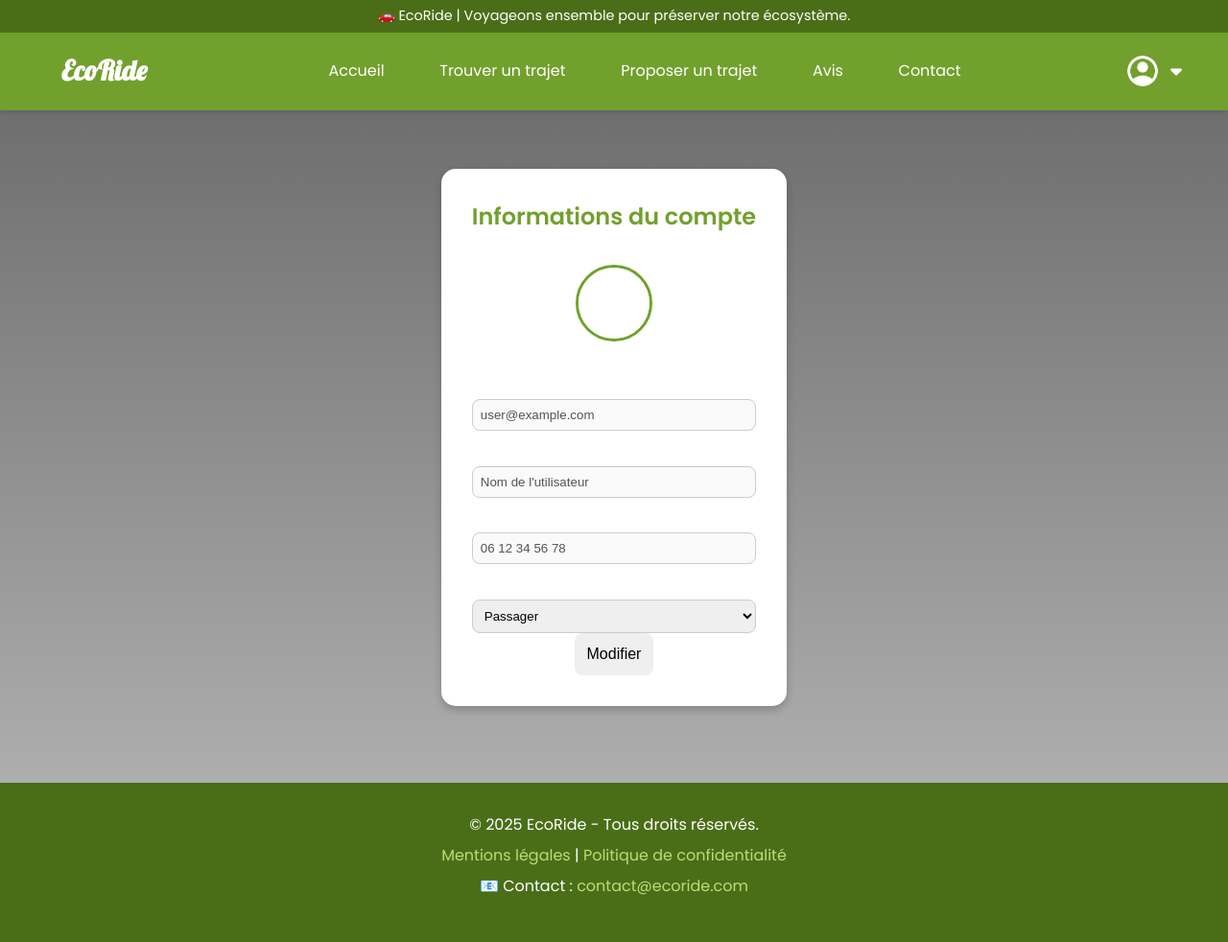
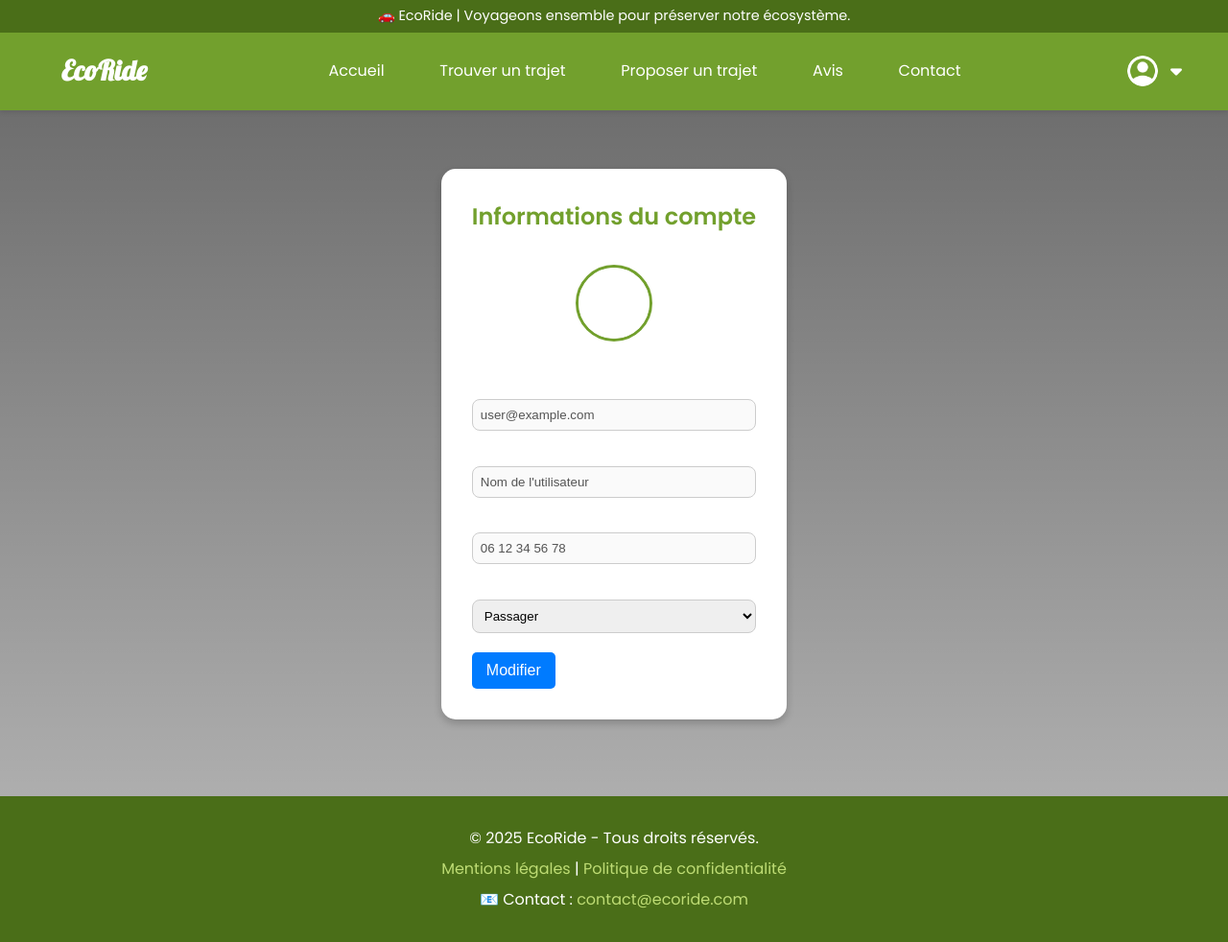
Before and after one commit to devbyKea/EcoRide, a PHP site: page /html/profil.html in a window 1280 px wide. Shown: the whole page at 96% size. Before the commit the page ends 933 px from the top, so only its background shows below. Run offline with PHP 8.4, Linux system fonts and the light colour scheme.

Commit message:
edit btn

```diff
--- a/frontend/css/profil.css
+++ b/frontend/css/profil.css
@@ -395,28 +395,30 @@
   }
 
   .profil-buttons {
-    display: flex;
+    display: flex !important;
     justify-content: space-between;
-    margin-top: 1rem;
-  }
+    margin-top: 20px;
+}
 
   .btn {
-    padding: 0.8rem;
+    padding: 10px 15px;
+    font-size: 16px;
+    background-color: #28a745;
+    color: white;
     border: none;
-    border-radius: 8px;
-    font-size: 1rem;
+    border-radius: 5px;
     cursor: pointer;
-  }
+}
 
-  .edit-btn {
-    background-color: var(--accent-orange);
-    color: white;
-  }
+  .btn-edit {
+    background-color: #007bff;
+}
 
-  .save-btn {
-    background-color: var(--dark-green);
-    color: white;
-  }
+  .btn-save {
+    background-color: #28a745;
+    display: none;
+}
+
 
   #chauffeur-section {
     margin-top: 1.5rem;
--- a/frontend/html/profil.html
+++ b/frontend/html/profil.html
@@ -109,6 +109,7 @@
     </div>
 
     <!-- ====== Profil Card ====== -->
+<!-- ====== Profil Card ====== -->
 <div class="profil-card">
   <h2>Informations du compte</h2>
   <img src="img/icons/account_circle.png" alt="Photo de profil" class="profil-image">
@@ -130,16 +131,15 @@
       <option value="chauffeur_passager">Chauffeur & Passager</option>
   </select>
 
-
   <!-- Section supplémentaire pour Chauffeur -->
   <div id="chauffeur-section" style="display: none;">
       <h3>Informations Chauffeur</h3>
 
       <label for="plaque">Plaque d'immatriculation :</label>
-  <input type="text" class="plaque">
+      <input type="text" id="plaque">
 
       <label for="date-immatriculation">Date de première immatriculation :</label>
-  <input type="date" class="date-immatriculation">
+      <input type="date" id="date-immatriculation">
 
       <h4>Véhicules</h4>
       <div id="vehicules-container">
@@ -167,9 +167,11 @@
       <input type="text" id="custom-preferences" placeholder="Ajouter une préférence">
   </div>
 
-<div id="btn">
+  <!-- ✅ Boutons visibles -->
+  <div class="profil-buttons">
       <button class="btn btn-edit" id="edit-btn">Modifier</button>
       <button class="btn btn-save" id="save-btn" style="display: none;">Sauvegarder</button>
+  </div>
 </div>
 
 
```
Lines whose indentation alone changed are shown as unchanged.
